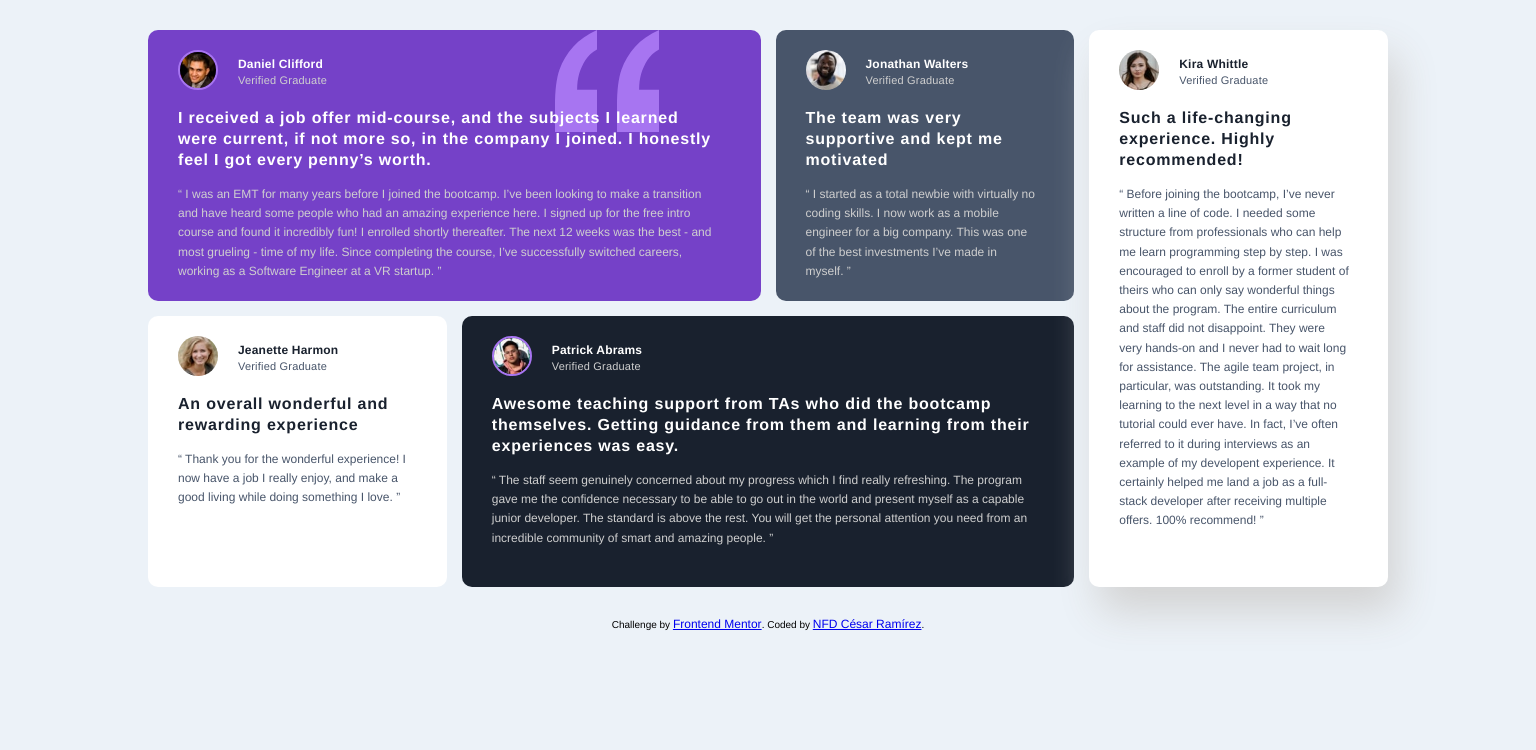
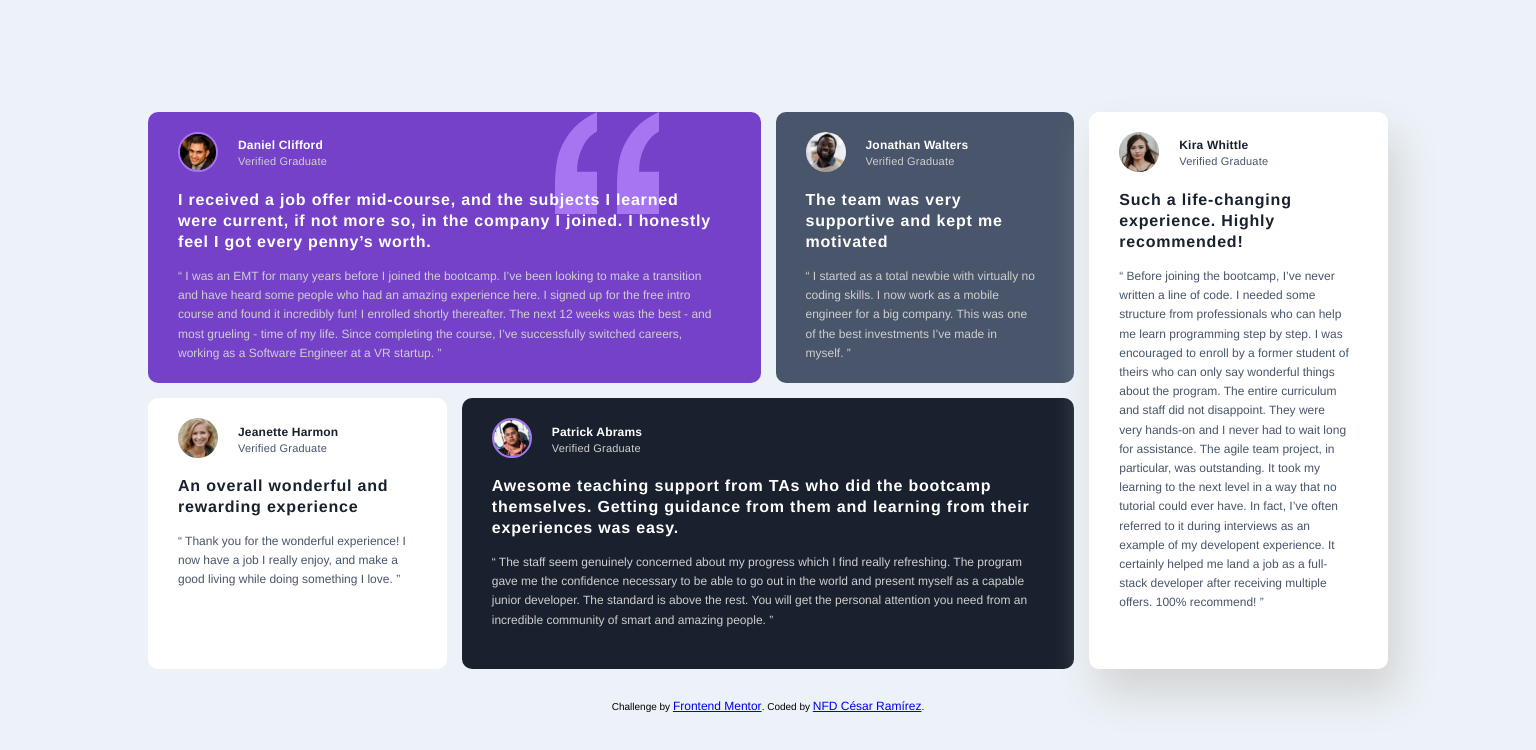
Before and after one commit to NFD-cesar/testimonials-grid-section, a plain HTML site: page index.html in a window 1536 px wide. Drawn offline with Linux system fonts and the light colour scheme.

Commit message:
Centrando elemento principal

```diff
--- a/css/media-queries.css
+++ b/css/media-queries.css
@@ -39,6 +39,14 @@
 }
 
 @media (min-width: 1351px) {
+    body {
+        width: 100%;
+        height: 100vh;
+        display: flex;
+        flex-direction: column;
+        justify-content: center;
+    }
+
     .main-container {
         max-width: 1440px;
         padding: 30px 100px;
```
